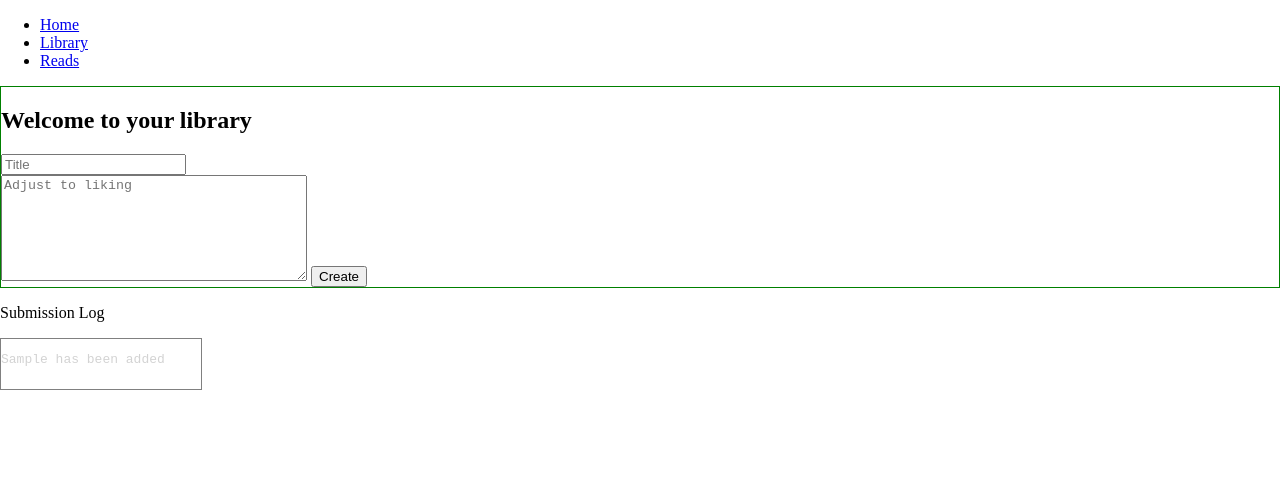
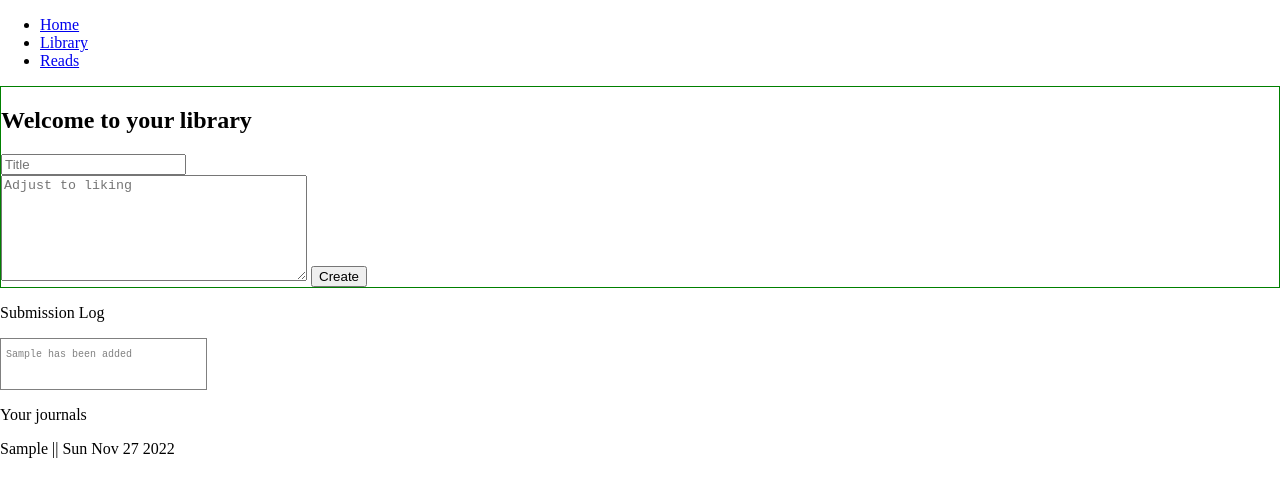
Before and after one commit to olafnub/Journal-Book, a plain HTML site: page index.html in a window 1280 px wide. Both pictures are taken after typing "Sample", "Sample" into the empty fields and a click on the button "Create". Drawn offline with Linux system fonts and the light colour scheme.

Commit message:
Polish submission log and create Your journals tab
**Next commit - hopefully fix added journals to be on screen even after
refreshed

```diff
--- a/index.html
+++ b/index.html
@@ -43,5 +43,10 @@
     </div>
     </div>
 
+    <div class="containLog">
+        <p>Your journals</p>
+        <p id="listOfJournals"></p>
+    </div>
+
 </body>
 </html>
--- a/script.js
+++ b/script.js
@@ -3,7 +3,7 @@ let diaries = [];
 const addDiary = (ev)=>{
 ev.preventDefault();
     let diary = {
-    id: Date.now(),
+    id: Date(Date.now()),
     titles: document.getElementById("diaryTitle").value,
     paragraphs: document.getElementById("txt").value
 }
@@ -15,6 +15,11 @@ console.warn('added', {diaries});
 let pre=document.querySelector('#msg pre');
 pre.textContent = diary.titles + " has been added";
 
+const todaysToString = diary.id.toString();
+const todaysDate = todaysToString.slice(0, 15);
+const returnJournal = diary.titles + " || " + todaysDate;
+document.getElementById('listOfJournals').innerHTML = returnJournal;
+
 localStorage.setItem('JournalDocuments', JSON.stringify(diaries));
 }
 document.addEventListener('DOMContentLoaded', ()=> {
--- a/style.css
+++ b/style.css
@@ -23,7 +23,9 @@ body {
     border: 1px solid gray;
     height: 50px;
     width: 200px;
-    color: lightgray;
+    color: gray;
+    font-size: 10px;
+    padding-left: 5px;
 }
 form {
     display: flex;
```
